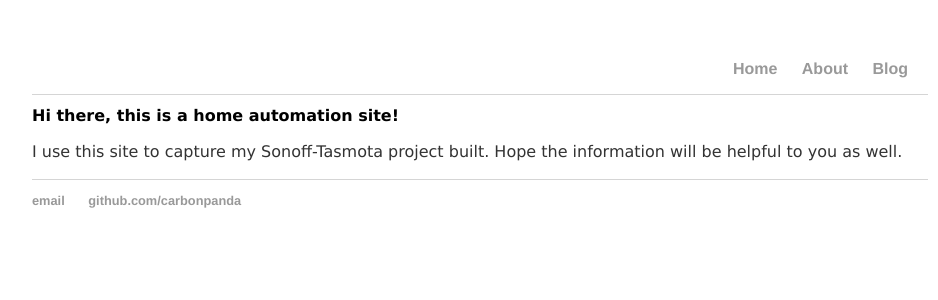
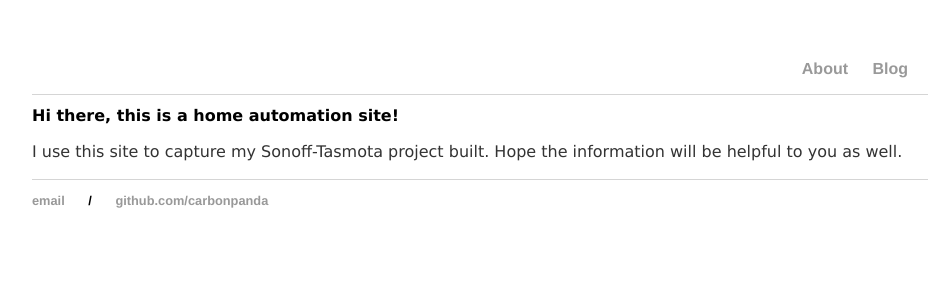
Before and after one commit to carbonpanda/carbonpanda.github.io, a Jekyll site: the page built from index.html, in a window 1280 px wide. Shown: the top 300 px of the page, without its empty margins (160-1098 px from the left). Built offline with Jekyll 4.4.1, drawn with Linux system fonts in a browser that asks for light colours.

Commit message:
Update default.html

```diff
--- a/_layouts/default.html
+++ b/_layouts/default.html
@@ -8,7 +8,7 @@
 		<body>
 			<nav>
 	    		<ul>
-	        		<li><a href="/">Home</a></li>
+	        		<!-- <li><a href="/">Home</a></li> -->
 		        	<li><a href="/about">About</a></li>
 	        		<li><a href="/blog">Blog</a></li>
 	    		</ul>
@@ -21,6 +21,7 @@
 			<footer>
 	    		<ul>
 	        		<li><a href="mailto:carbonpanda@gmail.com">email</a></li>
+				<li> / </li>
 	        		<li><a href="https://github.com/carbonpanda">github.com/carbonpanda</a></li>
 				</ul>
 			</footer>
```
